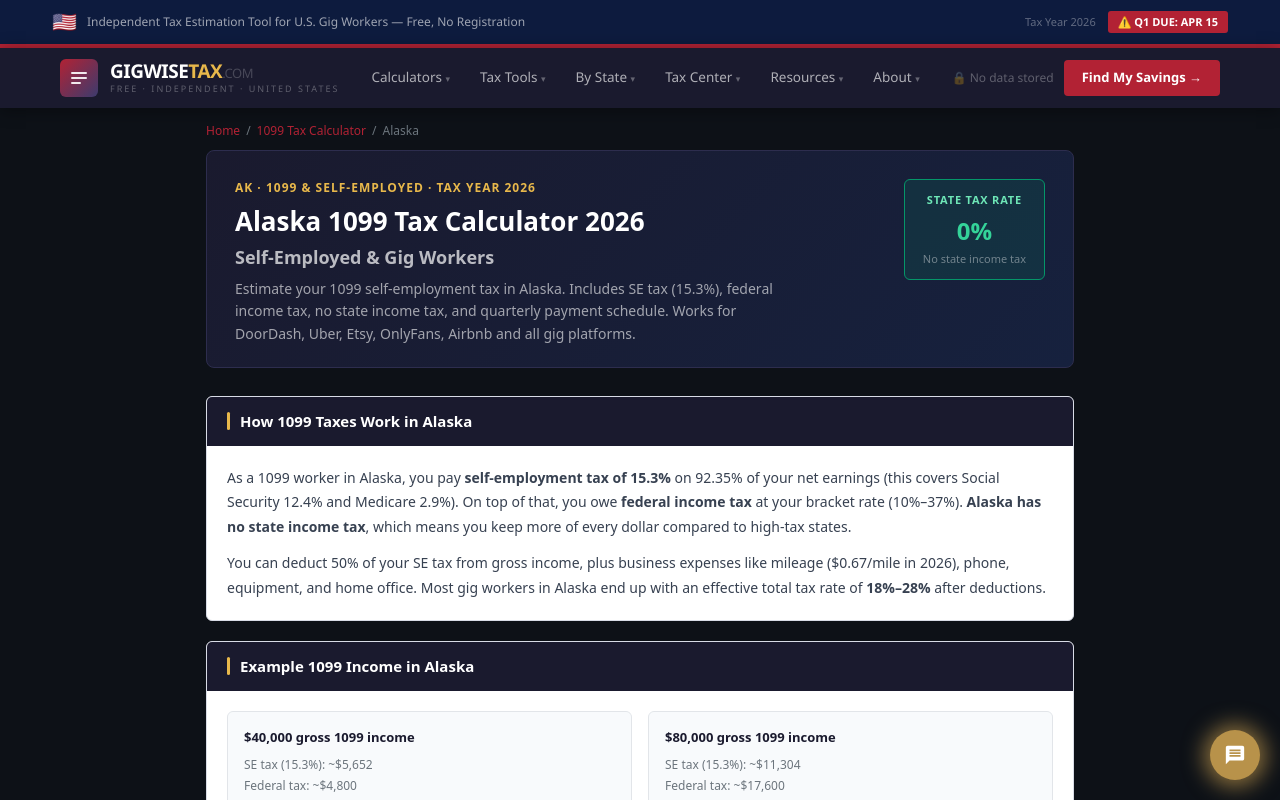
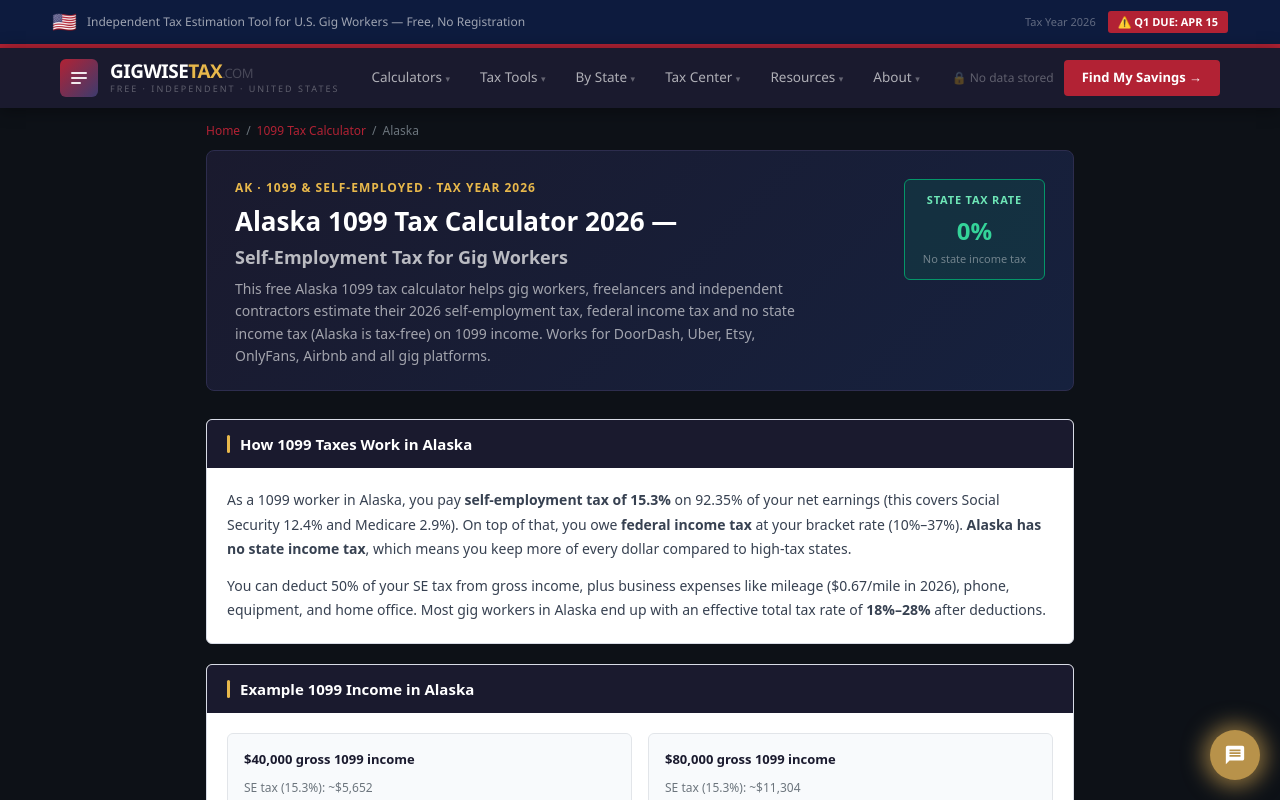
Before and after one commit to devqrcraft-ui/gigwisetax, a Next.js app: page /1099-tax-calculator/alaska in a window 1280 px wide. Shown: the top 800 px of the page. Built offline with nearby package versions, Linux system fonts and the light colour scheme.

Commit message:
seo: improve 1099 state pages - better titles, H1, intro text with keywords

```diff
--- a/app/1099-tax-calculator/[state]/page.tsx
+++ b/app/1099-tax-calculator/[state]/page.tsx
@@ -14,11 +14,11 @@ export async function generateMetadata({ params }: { params: Promise<{ state: st
   const rateStr = noTax ? 'No State Income Tax' : `${(s.rate*100).toFixed(2).replace(/\.?0+$/, '')}% State Tax`
   return {
     title: noTax
-      ? `${s.name} 1099 Tax Calculator 2026 — Self-Employment Tax, No State Income Tax`
+      ? `${s.name} 1099 Tax Calculator 2026 — Self-Employed Tax, No State Income Tax`
       : `${s.name} 1099 Tax Calculator 2026 — Self-Employment & State Tax`,
     description: noTax
-      ? `Free 1099 tax calculator for ${s.name} gig workers in 2026. See your self-employment and federal taxes on 1099 income — with no state income tax in ${s.abbr}. Simple, fast and 100% private.`
-      : `Free ${s.name} 1099 tax calculator for 2026. Estimate self-employment tax, federal and ${s.name} state income tax on your 1099 income. Designed for gig workers and freelancers, no signup required.`,
+      ? `Free ${s.name} 1099 tax calculator for 2026 gig workers. See your self-employment and federal income taxes on 1099 income — with no state income tax in ${s.name}. Simple, fast and 100% private.`
+      : `Free ${s.name} 1099 tax calculator for 2026. Estimate self-employment tax (15.3%), federal income tax and ${s.name} state tax on your 1099 income as a gig worker or freelancer. No signup, no data stored.`,
     alternates: { canonical: `https://www.gigwisetax.com/1099-tax-calculator/${stateSlug}` },
   }
 }
@@ -64,11 +64,11 @@ export default async function StatePage({ params }: { params: Promise<{ state: s
                 {state.abbr} · 1099 & Self-Employed · Tax Year 2026
               </div>
               <h1 style={{ fontSize: 26, fontWeight: 900, color: '#fff', margin: '0 0 8px', lineHeight: 1.25 }}>
-                {state.name} 1099 Tax Calculator 2026<br/>
-                <span style={{ fontSize: 18, fontWeight: 600, color: 'rgba(255,255,255,0.7)' }}>Self-Employed & Gig Workers</span>
+                {state.name} 1099 Tax Calculator 2026 —<br/>
+                <span style={{ fontSize: 18, fontWeight: 600, color: 'rgba(255,255,255,0.7)' }}>Self-Employment Tax for Gig Workers</span>
               </h1>
               <p style={{ color: 'rgba(255,255,255,.6)', fontSize: 14, margin: 0, lineHeight: 1.6, maxWidth: 560 }}>
-                Estimate your 1099 self-employment tax in {state.name}. Includes SE tax (15.3%), federal income tax, {stateRateText}, and quarterly payment schedule. Works for DoorDash, Uber, Etsy, OnlyFans, Airbnb and all gig platforms.
+                This free {state.name} 1099 tax calculator helps gig workers, freelancers and independent contractors estimate their 2026 self-employment tax, federal income tax and {noStateTax ? 'no state income tax ('+state.name+' is tax-free)' : state.name+' state income tax'} on 1099 income. Works for DoorDash, Uber, Etsy, OnlyFans, Airbnb and all gig platforms.
               </p>
             </div>
             <div style={{ background: noStateTax ? 'rgba(5,150,105,.15)' : 'rgba(178,34,52,.15)', border: `1px solid ${noStateTax ? '#059669' : '#B22234'}`, borderRadius: 6, padding: '12px 18px', textAlign: 'center' as const, minWidth: 140 }}>
```
